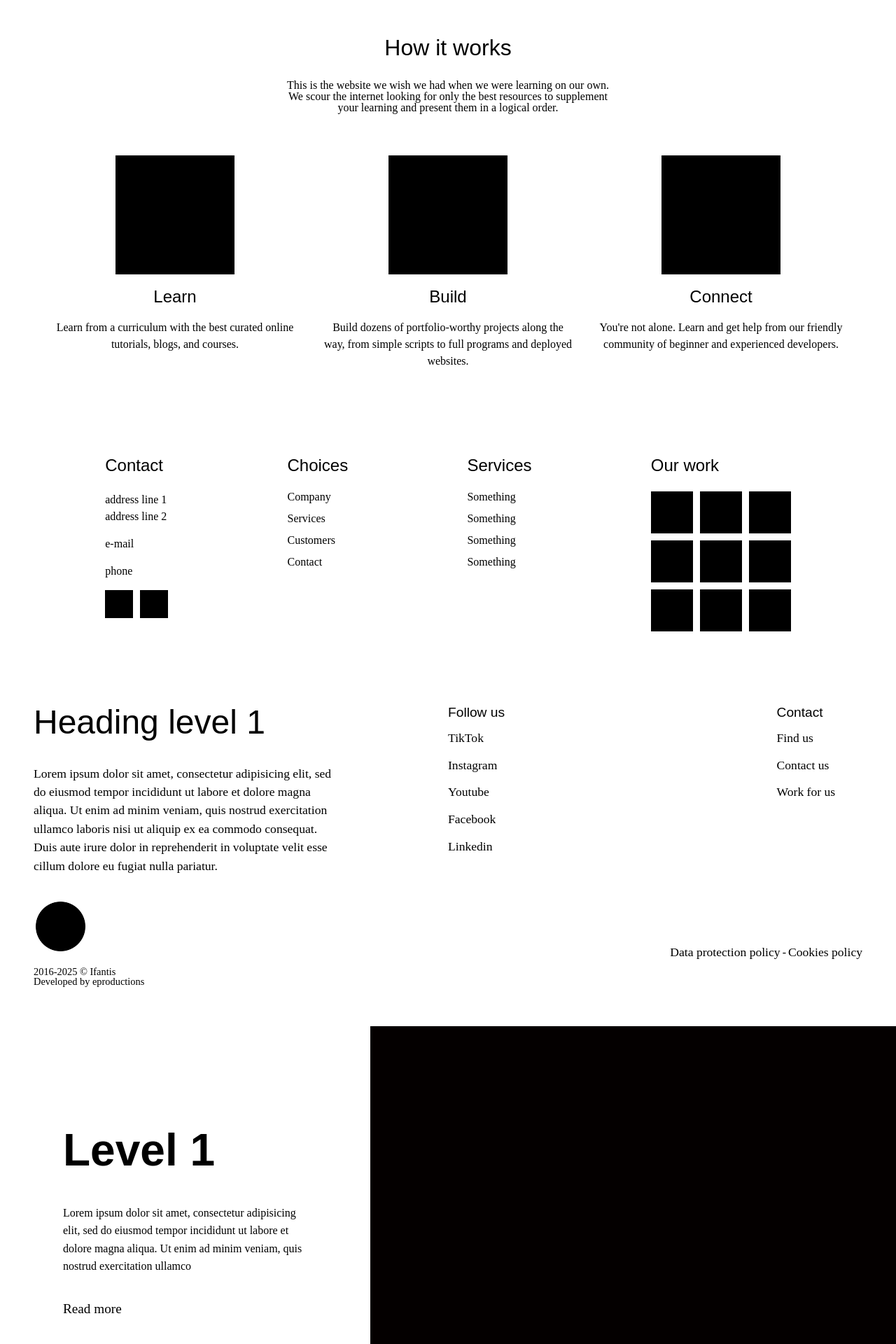
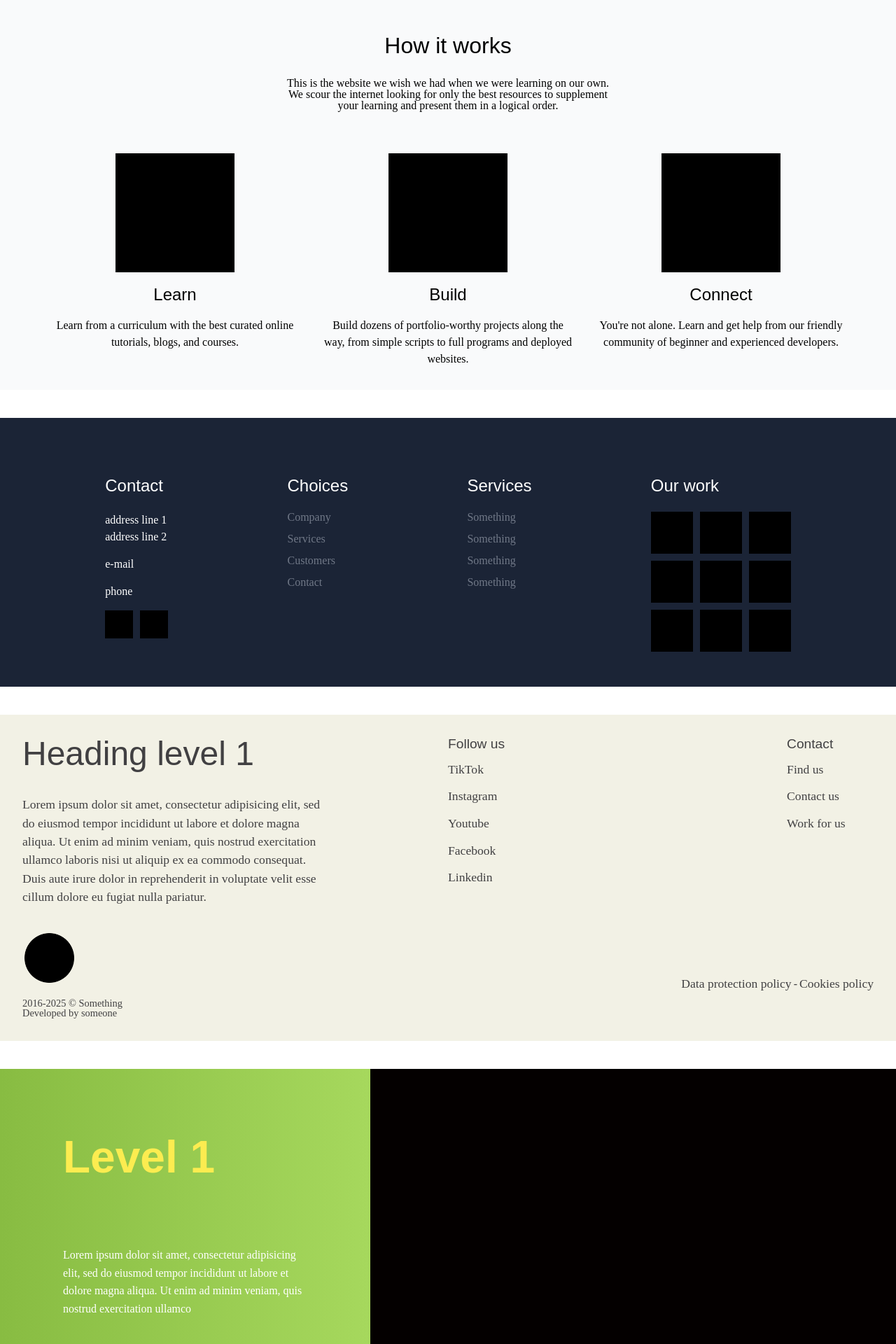
Before and after one commit to jboutos/personal-site, a PHP site: page /projects/layout-garden/index.php in a window 1280 px wide. Shown: the part 3120-5040 px from the top of the page at 70% size. Run offline with PHP 8.4, Linux system fonts and the light colour scheme.

Commit message:
Changes to the css

```diff
--- a/projects/layout-garden/css/style.css
+++ b/projects/layout-garden/css/style.css
@@ -536,6 +559,8 @@ success-stories-list {
 
 /*MODULES*/
 feature-overview {
+	padding-bottom: 2em;
+
 	.mega-container {
 		display: flex;
 		flex-direction: column;
@@ -639,7 +664,10 @@ feature-overview {
 	line-height: 1.5;
 }
 
-
+/*STYLE*/
+feature-overview {
+	background-color: #f9fafb;
+}
 
 
 
@@ -768,19 +796,19 @@ footer-1 {
 
 /*TYPOGRAPHY*/
 footer-1 {
-	.module-7 .attention-voice {
+	.attention-voice {
 		font-family: sans-serif;
 		font-size: 2rem;
 		font-weight: 500;
 	}
 
-	.module-7 .subtle-voice {
+	.subtle-voice {
 		font-family: sans-serif;
 		font-size: 1.5rem;
 		font-weight: 500;
 	}
 
-	.module-7 .calm-voice {
+	.calm-voice {
 		font-family: serif;
 		font-size: 1rem;
 		line-height: 1.5;
@@ -790,8 +818,18 @@ footer-1 {
 
 /*STYLE*/
 footer-1 {
-	.module-7 a:hover {
+	background-color: #1b2436;
+
+	a:hover {
 	  color: gray;
+	}
+
+	h3, p {
+		color: white;
+	}
+
+	a {
+		color: #707887;
 	}
 }
 
@@ -808,10 +846,10 @@ footer-2 {
 	display: flex;
 	flex-direction: column;
 	align-items: center;
-	width: 95%;
+	width: 100%;
 	margin-left: auto;
 	margin-right: auto;
-	padding: 1em;
+	padding: 2em;
 
 	.container {
 		@media (min-width: 800px) {
@@ -1034,7 +1072,11 @@ footer-2 {
 	}
 }
 
-
+/*STYLE*/
+footer-2 {
+	background-color: #f2f1e5;
+	color: #414042;
+}
 
 
 
@@ -1048,7 +1090,7 @@ stat-highlight {
 
 	@media (min-width: 900px) {
 		display: flex;
-		align-items: center;
+		align-items: stretch;
 	}
 
 	div:nth-of-type(2) {
@@ -1062,6 +1104,7 @@ stat-highlight {
 			display: flex;
 			flex-direction: column;
 			justify-content: space-evenly;
+			flex: 1;
 		}
 	}
 }
@@ -1091,6 +1134,12 @@ stat-highlight {
 		@media (min-width: 900px) {
 			min-width: 30ch;
 		}
+	}
+
+	picture, img {
+		width: 100%;
+		height: 100%;
+		object-fit: cover;
 	}
 }
 
@@ -1123,8 +1172,21 @@ stat-highlight {
 
 /*STYLE*/
 stat-highlight {
+
+	.info{
+		background: linear-gradient(to right, #88bc42, #a6d85d);
+	}
+
 	a:hover {
 		color: gray;
+	}
+
+	.loud-voice {
+		color: #fcec50;
+	}
+
+	p, a {
+		color: white;
 	}
 }
 
--- a/projects/layout-garden/module-18/header.php
+++ b/projects/layout-garden/module-18/header.php
@@ -2,7 +2,7 @@
 	<div class='container'>
 		<div>
 			<picture>
-				<img class='logo' src='images/circle.png'>
+				<img class='logo' src='images/square.png'>
 			</picture>
 			<div class='search'>
 				<input class='hidden' type="search" id="site-search" name="q" placeholder='Search for items'>
@@ -39,7 +39,7 @@
 				<a href='#'>
 					<div class='hidden'>
 						<picture>
-							<img src='images/circle.png'>
+							<img src='images/square.png'>
 						</picture>
 						<p>EShop</p>
 					</div>
--- a/projects/layout-garden/module-8/footer-2.php
+++ b/projects/layout-garden/module-8/footer-2.php
@@ -35,7 +35,7 @@
 			</div>
 		</div>
 		<div class='copyright'>
-			<h4 class='miniscule-voice'>2016-2025 © Ifantis<br>Developed by eproductions</h4>
+			<h4 class='miniscule-voice'>2016-2025 © Something<br>Developed by someone</h4>
 		</div>
 	</div>
 </footer-2>
--- a/projects/layout-garden/module-9/style.css
+++ b/projects/layout-garden/module-9/style.css
@@ -76,3 +76,7 @@ a {
 a:hover {
 	color: gray;
 }
+
+.info{
+		background: linear-gradient(to right, #88bc42, #a6d85d);
+	}
```
Also changed, not shown: other parts of projects/layout-garden/css/style.css (+79 -23 lines), projects/layout-garden/images/slice1.png (added).
